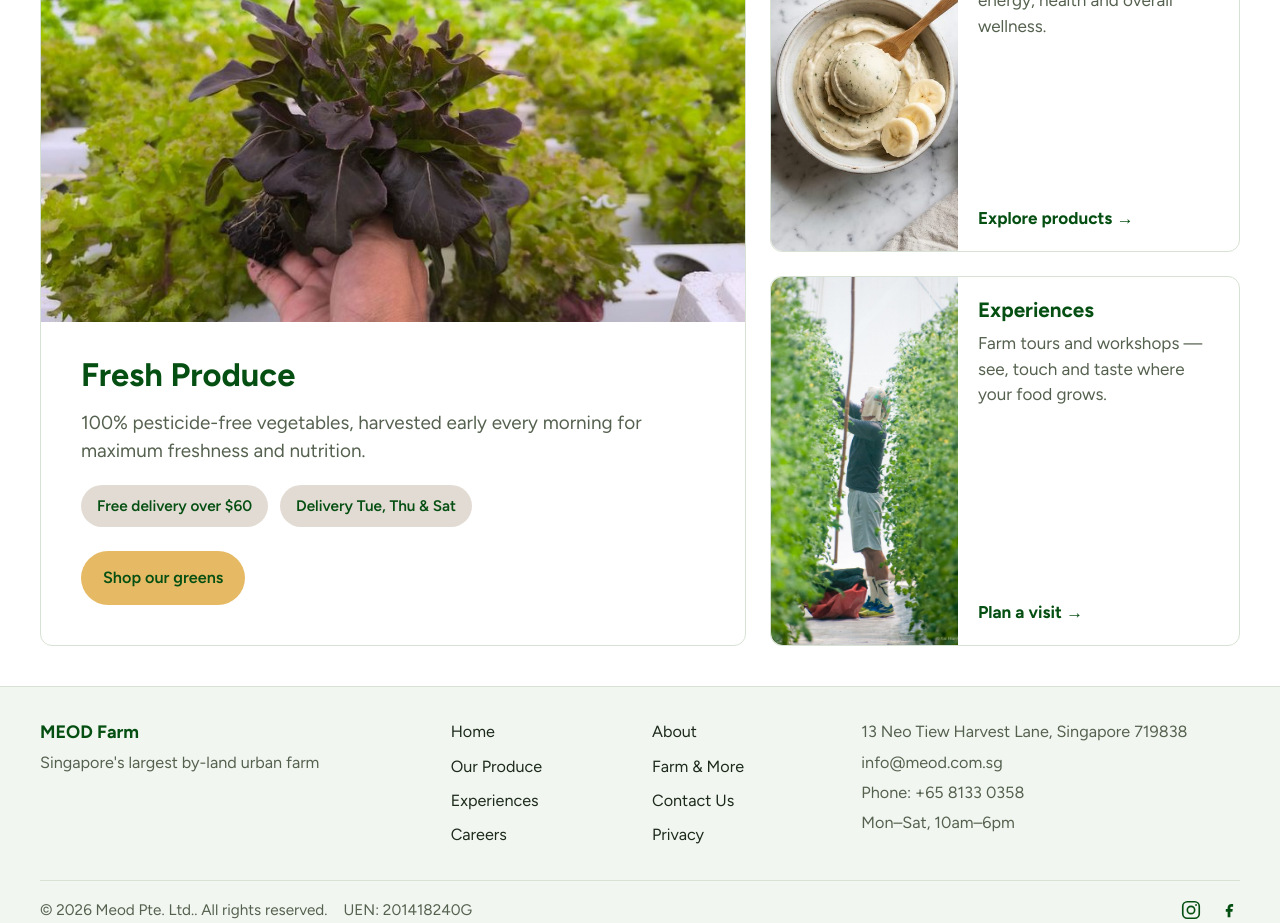
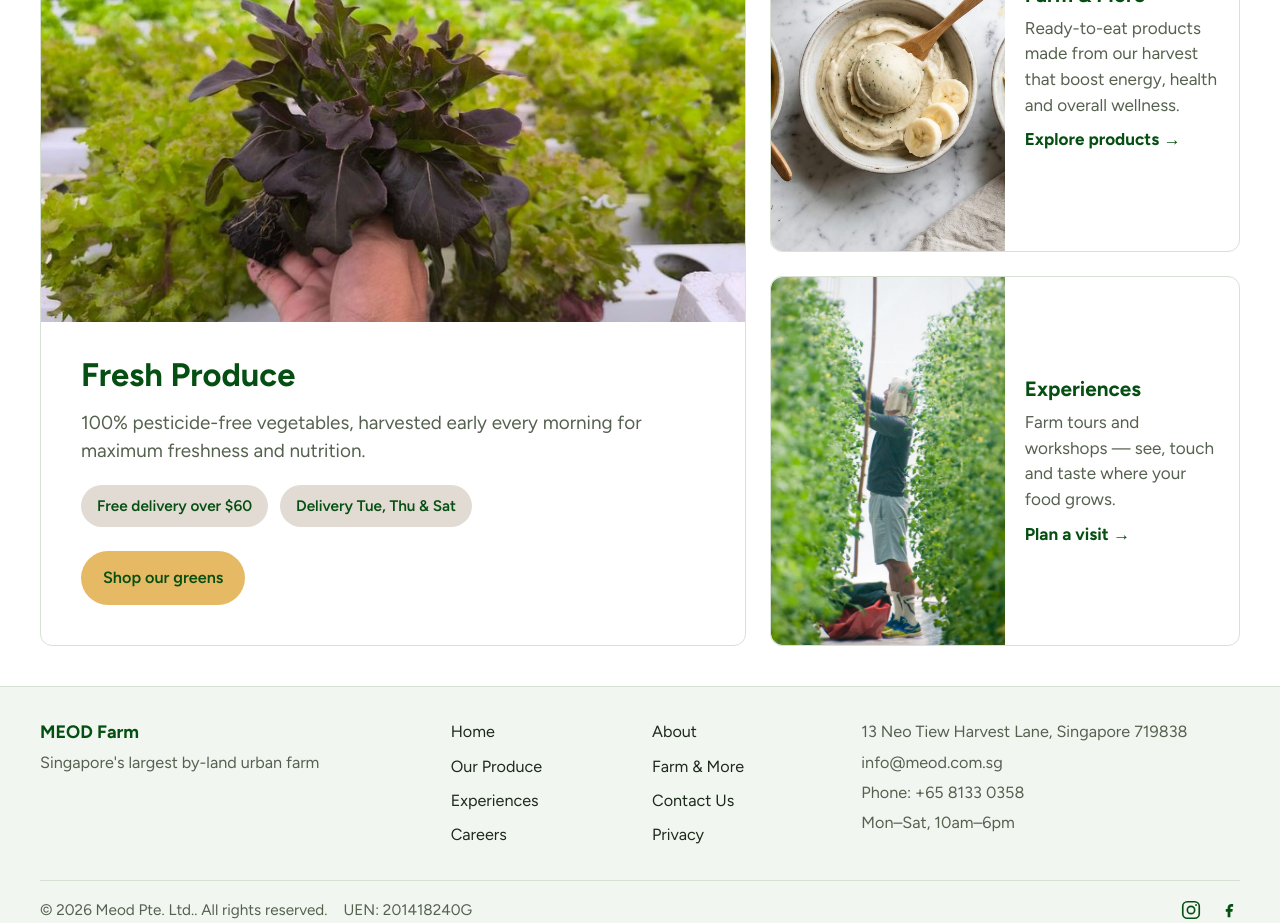
Before and after one commit to Tyllage/Tyllage-MEOD, a React (Vite) app in the folder client/: page / in a window 1280 px wide. Shown: the part 1060-1983 px from the top of the page. Built offline with nearby package versions, Linux system fonts and the light colour scheme.

Commit message:
Tighten What We Do side cards: wider photos, no empty gap

```diff
--- a/client/src/components/home/WhatWeDo.css
+++ b/client/src/components/home/WhatWeDo.css
@@ -82,8 +82,6 @@
 .whatwedo-card-link {
   display: inline-flex;
   align-items: center;
-  margin-top: auto;
-  padding-top: var(--space-2);
   color: var(--color-forest);
   font-weight: 700;
   font-size: 0.95rem;
@@ -155,7 +153,7 @@
 }
 
 .whatwedo-card--horizontal .whatwedo-card-image {
-  width: 40%;
+  width: 50%;
   height: 100%;
   flex-shrink: 0;
   border-radius: var(--radius) 0 0 var(--radius);
```
